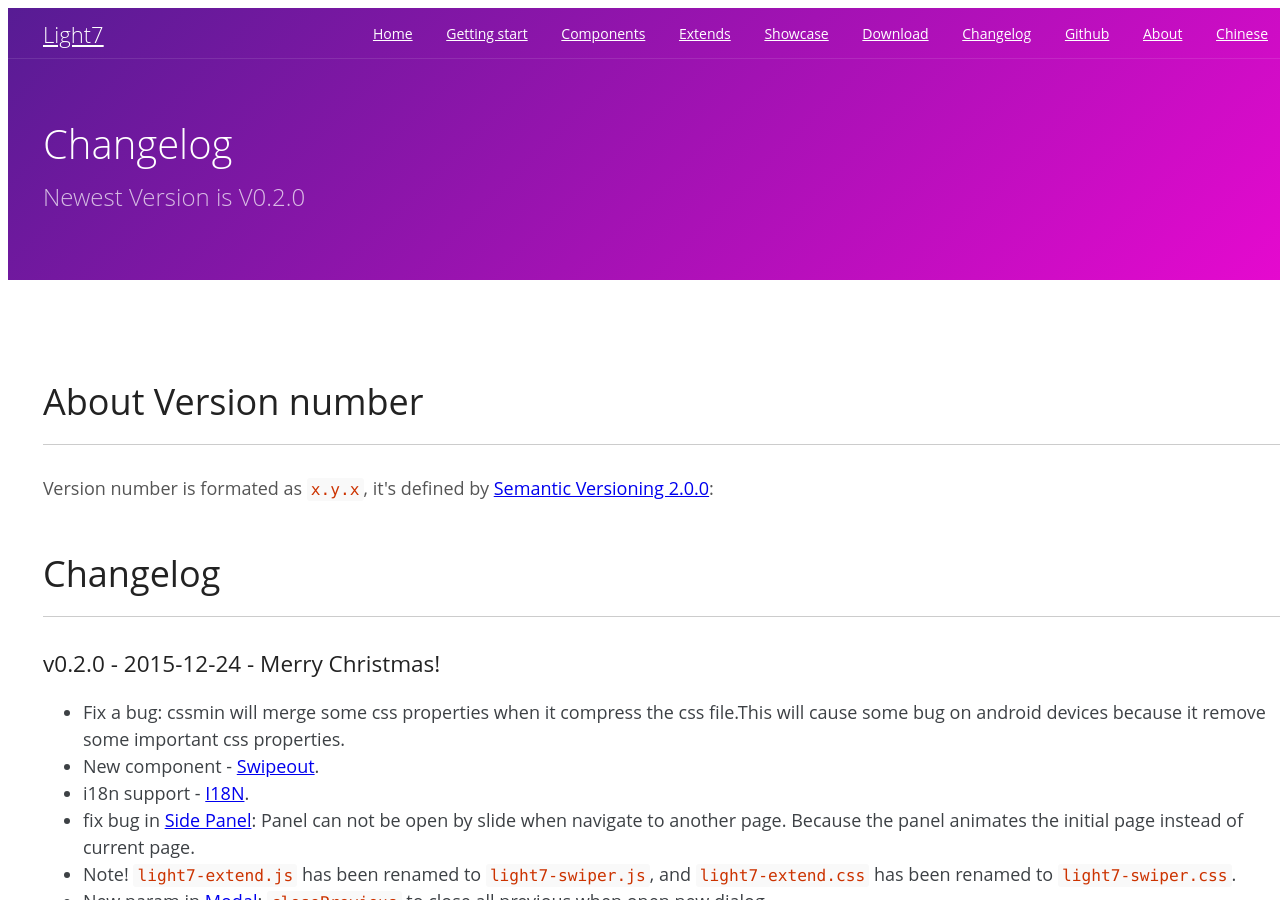
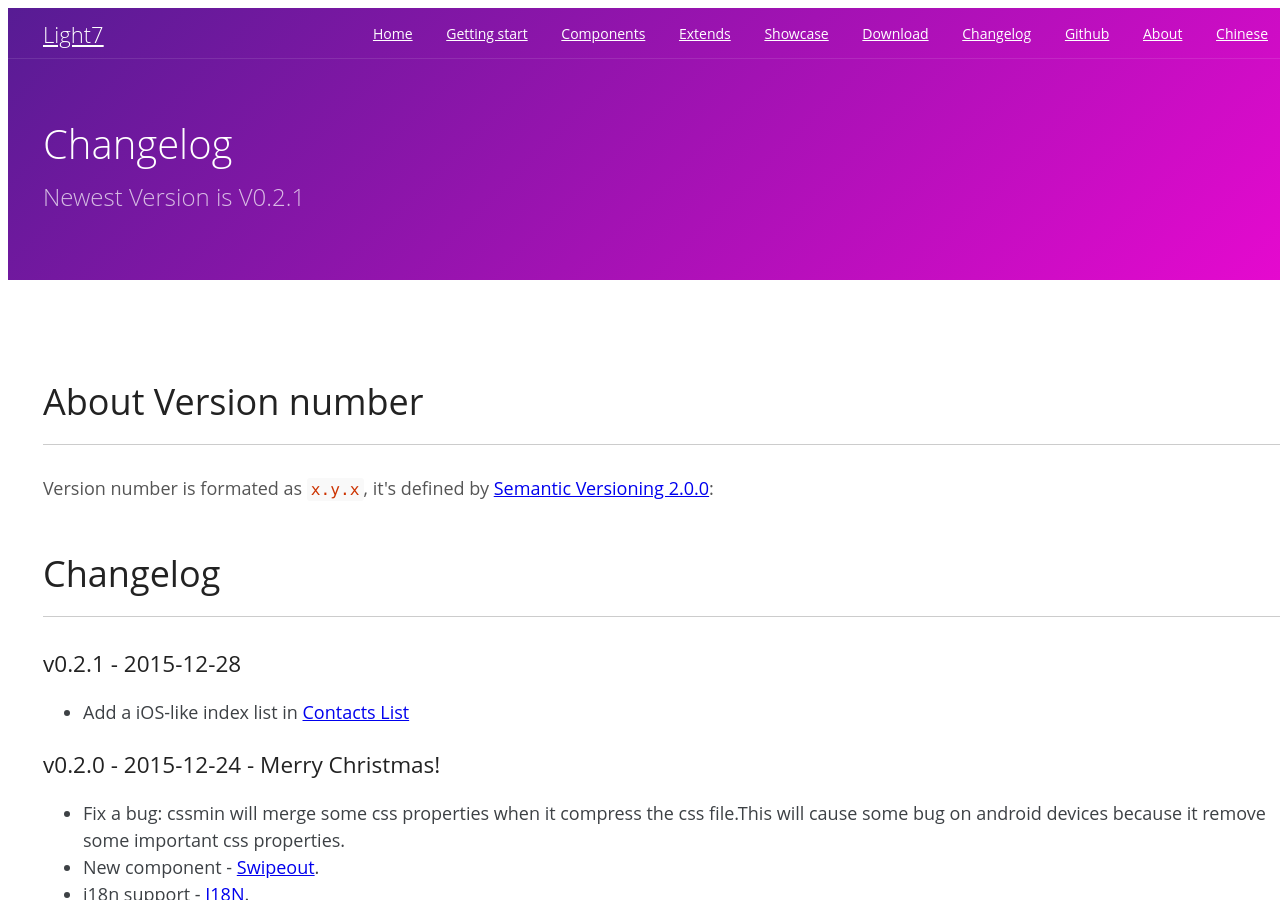
Before and after one commit to lihongxun945/light7-cn, a Jekyll site: the page built from docs/changelog.html, in a window 1280 px wide and 900 px high. Built offline with Jekyll 4.4.1, drawn with Linux system fonts in a browser that asks for light colours; a style sheet for code colours, icons or effects is not loaded.

Commit message:
update docs

```diff
--- a/_config.yml
+++ b/_config.yml
@@ -3,7 +3,7 @@
 authors:      任行
 description:  Build mobile apps with simple HTML, CSS, and JS components.
 favicon:      http://gtms04.alicdn.com/tps/i4/TB17MaDGpXXXXb7apXXAz6UFXXX-16-16.png
-version:      0.2.0
+version:      0.2.1
 
 # Dependencies
 highlighter:  rouge
--- a/docs/_includes/_components/list.html
+++ b/docs/_includes/_components/list.html
@@ -101,7 +101,7 @@
 
 </article>
 
-<article class="component active" data-url="contacts-list">
+<article class="component active" data-url="contacts-list" id='contacts-list'>
   <h3 class="component-title">Contacts List</h3>
   <p class="component-description">Show contacts</p>
   <p>Contacts list is a particular case of <a href="list-view.html#grouped-lists">Grouped Lists</a> with two differences:</p>
--- a/docs/changelog.html
+++ b/docs/changelog.html
@@ -21,6 +21,12 @@
         <p>Version number is formated as <code>x.y.x</code>, it's defined by <a href='http://semver.org/' target="_blank">Semantic Versioning 2.0.0</a>:</p>
 
         <h2>Changelog</h2>
+
+        <h3>v0.2.1 - 2015-12-28</h3>
+        <ul>
+          <li>Add a iOS-like index list in <a href="/components#contacts-list">Contacts List</a></li>
+        </ul>
+
 
         <h3>v0.2.0 - 2015-12-24 - Merry Christmas!</h3>
         <ul>
--- a/docs/demos.html
+++ b/docs/demos.html
@@ -6,7 +6,7 @@
   <header class="bar bar-nav">
     <a class="icon icon-me pull-left open-panel"></a>
     <a class="button button-link button-nav pull-right open-popup" data-popup=".popup-about">
-      Back
+      About
       <span class="icon icon-menu"></span>
     </a>
     <h1 class="title">Light7</h1>
--- a/package.json
+++ b/package.json
@@ -1,7 +1,7 @@
 {
   "name": "light7",
   "description": "Build mobile apps with simple HTML, CSS, and JS components.",
-  "version": "0.2.0",
+  "version": "0.2.1",
   "keywords": [
     "css",
     "fonts",
```
Also changed, not shown: other parts of docs/_includes/_components/list.html (+1 -1 lines).
